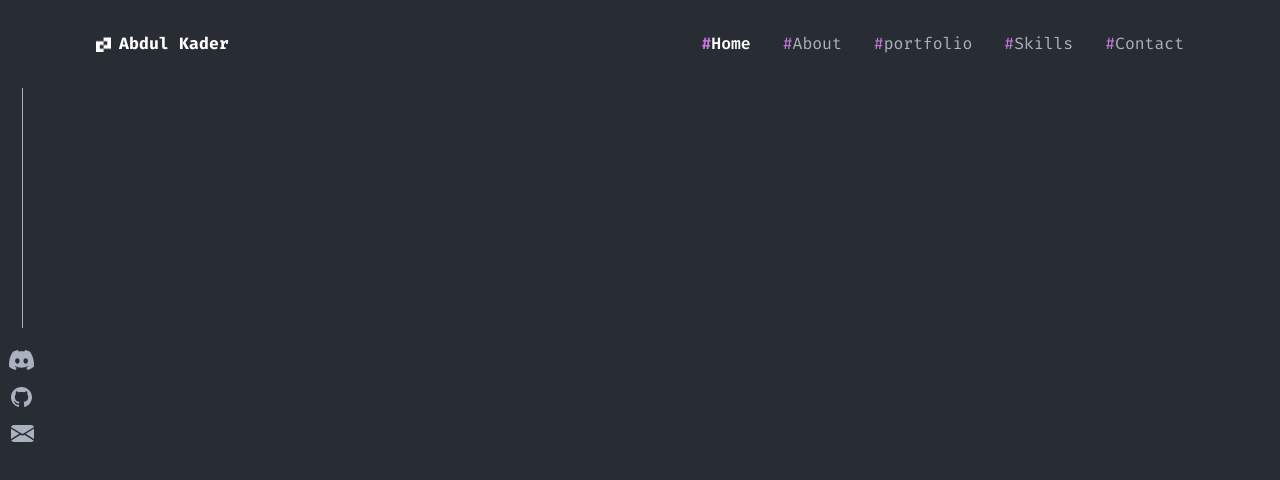
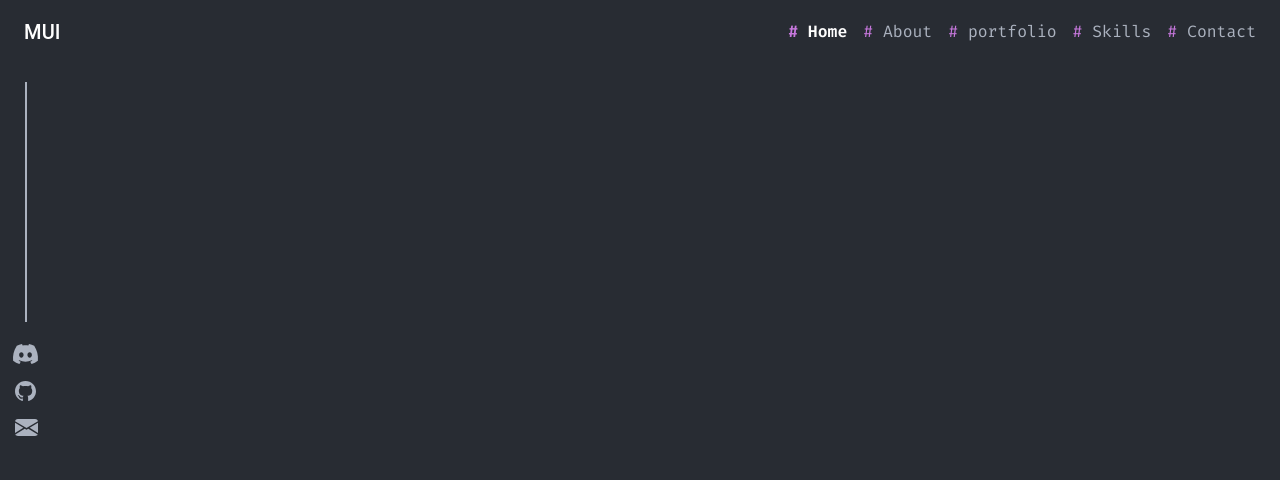
Before and after one commit to abdulkadershohan/react-protfolio, a React (Create React App) app: page / in a window 1280 px wide. Shown: the top 480 px of the page. Built offline with nearby package versions, Linux system fonts and the light colour scheme.

Commit message:
new side bar

```diff
--- /dev/null
+++ b/src/components/drawerNew/NewDrawer.js
@@ -0,0 +1,274 @@
+import MenuIcon from '@mui/icons-material/Menu';
+import AppBar from '@mui/material/AppBar';
+import Box from '@mui/material/Box';
+import Divider from '@mui/material/Divider';
+import Drawer from '@mui/material/Drawer';
+import IconButton from '@mui/material/IconButton';
+import List from '@mui/material/List';
+import ListItem from '@mui/material/ListItem';
+import ListItemButton from '@mui/material/ListItemButton';
+import Toolbar from '@mui/material/Toolbar';
+import Typography from '@mui/material/Typography';
+import { Stack } from '@mui/system';
+import * as React from 'react';
+import { NavLink, Outlet } from 'react-router-dom';
+import logo from "../../assets/images/logo.png";
+import { CTypography } from '../../utility';
+import Sidebar from '../sidebar/Sidebar';
+
+
+const drawerWidth = 240;
+const navItems = ['Home', 'About', 'Contact'];
+const routes = [
+    {
+        id: 1,
+        name: "Home",
+        path: "/",
+    }, {
+        id: 2,
+        name: "About",
+        path: "/about",
+    },
+    {
+        id: 3,
+        name: "portfolio",
+        path: "/portfolio",
+    },
+    {
+        id: 4,
+        name: "Skills",
+        path: "/skills",
+    },
+    {
+        id: 5,
+        name: "Contact",
+        path: "/contact",
+    }
+]
+
+function DrawerAppBar(props) {
+    const { window } = props;
+    const [mobileOpen, setMobileOpen] = React.useState(false);
+
+    const handleDrawerToggle = () => {
+        setMobileOpen(!mobileOpen);
+    };
+
+    const drawer = (
+        <Box onClick={handleDrawerToggle} sx={{
+            textAlign: 'center',
+            backgroundColor: '#282C33',
+        }}>
+            <Stack
+                direction="row"
+                alignItems="center"
+                justifyContent="center"
+                spacing={1}
+                sx={{
+                    cursor: "pointer",
+                }}
+                py={2}
+            >
+                <img src={logo} alt="logo"
+                    style={{ width: 15, height: 15 }}
+                />
+                <CTypography
+                    fontSize="1rem"
+                >
+                    Abdul Kader
+                </CTypography>
+            </Stack>
+            {/* <Typography variant="h6" sx={{ my: 2 }}>
+                MUI
+            </Typography> */}
+            <Divider />
+            <List>
+                {routes.map((item) => (
+                    <ListItem key={item} disablePadding>
+                        <ListItemButton sx={{
+                            textAlign: 'center',
+                            fontSize: '1.2rem',
+                        }}>
+                            {/* <ListItemText primary={item.name}
+                                component={NavLink}
+                                to={item.path}
+
+                            /> */}
+                            <NavLink
+                                to={item.path}
+                                key={item.id}
+                                style={({ isActive }) => (isActive ?
+                                    {
+                                        // borderRight: "4px solid white",
+                                        // background: "rgb(45, 51, 89)"
+                                        color: "#fff",
+                                        fontFamily: "FiraCode",
+                                        fontWeight: 600,
+
+                                    }
+                                    : {
+                                        color: "#ABB2BF",
+                                        fontFamily: "FiraCode",
+                                        fontWeight: 400,
+
+                                    })}
+                            >
+                                <span
+                                    style={{
+                                        color: "#C778DD"
+                                    }}
+                                >
+                                    #
+                                </span>
+                                <Box
+                                    component="span"
+                                    sx={{
+                                        "&:hover": {
+                                            color: "#fff",
+                                        }
+                                    }}
+
+                                > {item.name}
+                                </Box>
+                            </NavLink>
+                        </ListItemButton>
+                    </ListItem>
+                ))}
+            </List>
+        </Box>
+    );
+
+    const container = window !== undefined ? () => window().document.body : undefined;
+
+    return (
+        <Box sx={{
+            display: 'flex',
+        }}>
+            <AppBar component="nav"
+                sx={{
+                    backgroundColor: '#282C33',
+                    boxShadow: 'none',
+                }}
+            >
+                <Toolbar>
+                    <IconButton
+                        color="inherit"
+                        aria-label="open drawer"
+                        edge="start"
+                        onClick={handleDrawerToggle}
+                        sx={{ mr: 2, display: { sm: 'none' } }}
+                    >
+                        <MenuIcon />
+                    </IconButton>
+                    <Typography
+                        variant="h6"
+                        component="div"
+                        sx={{ flexGrow: 1, display: { xs: 'none', sm: 'block' } }}
+                    >
+                        MUI
+                    </Typography>
+                    <Stack sx={{ display: { xs: 'none', sm: 'block' } }}
+                        spacing={2}
+                        direction="row"
+                    >
+                        {
+                            routes.map((route, index) => {
+                                return (
+                                    <NavLink
+                                        to={route.path}
+                                        key={index}
+                                        style={({ isActive }) => (isActive ?
+                                            {
+                                                // borderRight: "4px solid white",
+                                                // background: "rgb(45, 51, 89)"
+                                                color: "#fff",
+                                                fontFamily: "FiraCode",
+                                                fontWeight: 600,
+
+                                            }
+                                            : {
+                                                color: "#ABB2BF",
+                                                fontFamily: "FiraCode",
+                                                fontWeight: 400,
+
+                                            })}
+                                    >
+                                        <span
+                                            style={{
+                                                color: "#C778DD"
+                                            }}
+                                        >
+                                            #
+                                        </span>
+                                        <Box
+                                            component="span"
+                                            sx={{
+                                                "&:hover": {
+                                                    color: "#fff",
+                                                }
+                                            }}
+
+                                        > {route.name}
+                                        </Box>
+                                    </NavLink>
+                                )
+                            })
+                        }
+                    </Stack>
+
+                </Toolbar>
+            </AppBar>
+
+            <Box component="nav" >
+                <Drawer
+                    container={container}
+                    variant="temporary"
+                    open={mobileOpen}
+                    onClose={handleDrawerToggle}
+                    ModalProps={{
+                        keepMounted: true, // Better open performance on mobile.
+                    }}
+                    PaperProps={{
+                        sx: {
+                            backgroundColor: '#282C33',
+                        }
+                    }}
+                    sx={{
+                        display: { xs: 'block', sm: 'none' },
+                        '& .MuiDrawer-paper': { boxSizing: 'border-box', width: drawerWidth },
+
+
+                    }}
+                >
+                    {drawer}
+                </Drawer>
+            </Box>
+            <Box
+                sx={{
+                    position: "fixed",
+                    top: 50,
+                    left: 20,
+                }}
+            >
+                <Sidebar />
+            </Box>
+            <Box component="main" sx={{
+                p: 3,
+                backgroundColor: '#282C33',
+
+            }}>
+                <Toolbar />
+                <Box
+                    sx={{
+                        pl: 8
+                    }}
+                >
+                    <Outlet />
+                </Box>
+            </Box>
+        </Box>
+    );
+}
+
+
+export default DrawerAppBar;
--- a/src/routes/UserRoutes.jsx
+++ b/src/routes/UserRoutes.jsx
@@ -1,14 +1,14 @@
 import React from "react";
 import { BrowserRouter, Route, Routes } from "react-router-dom";
-import DashboardDrawer from "../components/customDrawer/DashboardDrawer";
+import DrawerAppBar from "../components/drawerNew/NewDrawer";
 import Text from "../components/Text";
 
 export default function UserRoutes() {
     return (
         <BrowserRouter>
             <Routes>
-                <Route path="/" element={<DashboardDrawer />} />
-                <Route element={<DashboardDrawer />}>
+                <Route path="/" element={<DrawerAppBar />} />
+                <Route element={<DrawerAppBar />}>
                     <Route path="/about" element={<Text />} />
                 </Route>
             </Routes>
```
